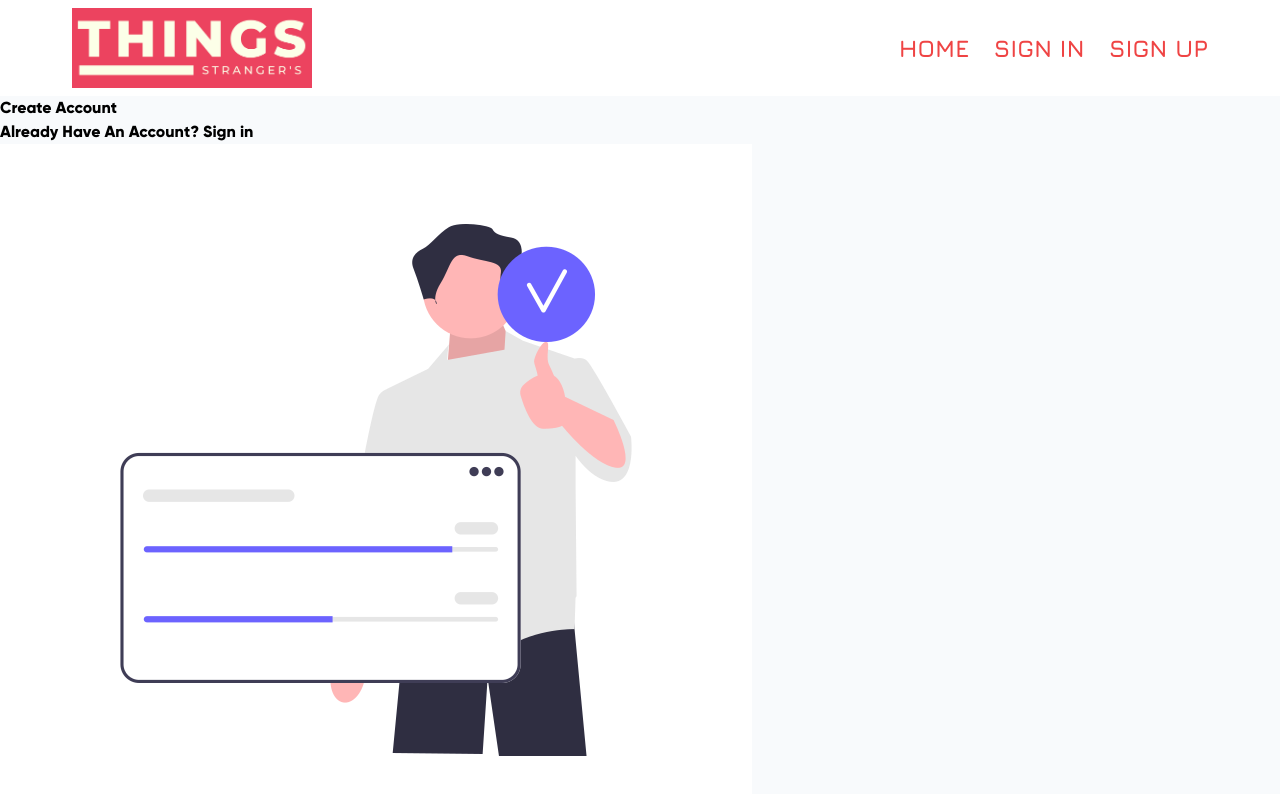
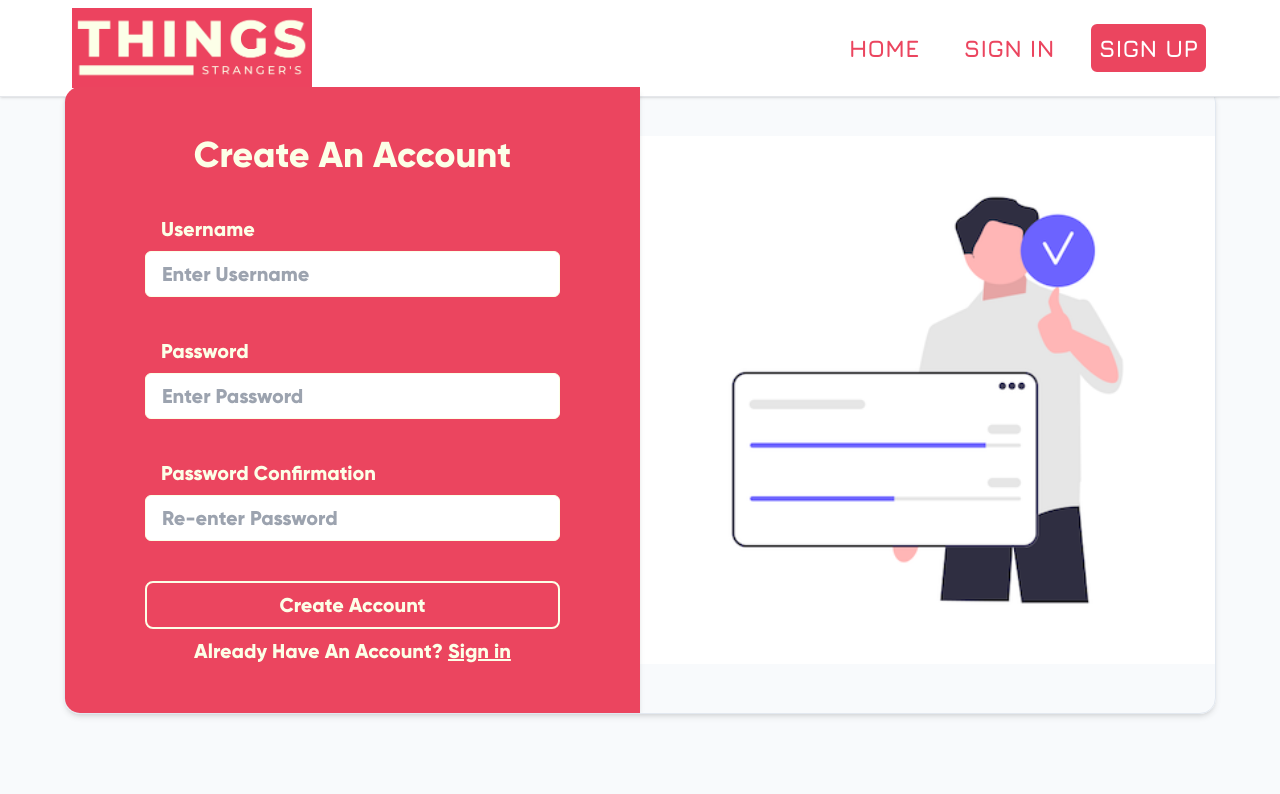
Before and after one commit to pichborithk/strangers-things-tailwind, a React (Vite) app: page /register in a window 1280 px wide. Shown: the top 794 px of the page. Built offline with nearby package versions, Linux system fonts and the light colour scheme; no server answers.

Commit message:
style signin signout and navbar

```diff
--- a/src/components/Navbar.tsx
+++ b/src/components/Navbar.tsx
@@ -16,34 +16,55 @@ const Navbar = ({ token, openUser, setOpenUser, userData }: NavbarProps) => {
   }
 
   return (
-    <header className='absolute top-0 w-full bg-white'>
+    <header className='absolute top-0 w-full border-b bg-white shadow'>
       <section className='mx-auto flex max-w-6xl items-center justify-between p-2'>
         <img src={logo} alt='logo web site' className='max-h-20' />
-        <nav className='nav-link  flex gap-6 text-2xl font-bold text-red-500'>
-          <Link to='/'>HOME</Link>
+        <nav className='relative flex items-center gap-6 font-jura text-2xl font-bold text-primary'>
+          <Link
+            to='/'
+            className='rounded-lg border-2 border-white px-2 py-2 hover:border-primary'
+          >
+            HOME
+          </Link>
           {token ? (
             <>
-              <Link to='/profile'>PROFILE</Link>
+              <Link
+                to='/profile'
+                className='rounded-lg border-2 border-white px-2 py-2 hover:border-primary'
+              >
+                PROFILE
+              </Link>
               <p
                 onClick={event => {
                   event.stopPropagation();
                   setOpenUser(!openUser);
                 }}
+                className='flex h-12 w-12 cursor-pointer items-center justify-center rounded-full bg-primary font-gilroy text-3xl text-secondary'
               >
                 {userData.username.slice(0, 1).toUpperCase()}
               </p>
               <Link
                 to='/'
                 onClick={handleSignOut}
-                className={openUser ? 'signout active' : 'signout'}
+                className={`absolute -bottom-[41px] -right-16 -z-10  rounded-lg bg-primary px-2 py-2 text-xl text-secondary opacity-0  ${
+                  openUser ? 'signout' : ''
+                }`}
               >
                 SIGN OUT
               </Link>
             </>
           ) : (
             <>
-              <Link to='/signin'>SIGN IN</Link>
-              <Link to='/register' className='signup'>
+              <Link
+                to='/signin'
+                className='rounded-lg border-2 border-white px-2 py-2 hover:border-primary'
+              >
+                SIGN IN
+              </Link>
+              <Link
+                to='/register'
+                className='rounded-lg border-2 border-white  bg-primary px-2 py-2 text-white hover:border-primary'
+              >
                 SIGN UP
               </Link>
             </>
--- a/src/index.css
+++ b/src/index.css
@@ -22,10 +22,17 @@
   }
 }
 
-* {
-  font-family: Gilroy-ExtraBold;
+@layer base {
+  html {
+    @apply font-gilroy;
+  }
 }
 
-.nav-link > a {
+/* .nav-link > a {
   font-family: 'Jura', sans-serif;
+} */
+
+.signout {
+  opacity: 1;
+  z-index: 1;
 }
--- a/src/router/SignIn.tsx
+++ b/src/router/SignIn.tsx
@@ -39,11 +39,13 @@ const SignIn = () => {
     <div className='signin mx-auto flex h-screen max-w-6xl items-center justify-center'>
       <form
         onSubmit={handleSignIn}
-        className='flex w-1/2 flex-col items-center justify-evenly gap-12 rounded-2xl border border-solid border-red-100 px-20 py-12 text-xl text-red-500 shadow-md'
+        className='relative flex w-1/2 flex-col items-center justify-evenly gap-12 rounded-2xl border border-solid border-red-100 px-20 py-12 text-xl text-primary shadow-md'
       >
-        <h1>Sign In</h1>
+        <h1 className='text-4xl'>Sign In</h1>
         <fieldset className='flex w-full flex-col'>
-          <label htmlFor='username'>Username</label>
+          <label htmlFor='username' className='px-4 py-2'>
+            Username
+          </label>
           <input
             type='text'
             name='username'
@@ -51,11 +53,13 @@ const SignIn = () => {
             value={username}
             onChange={event => setUsername(event.target.value)}
             required
-            className='rounded-md border border-solid border-slate-300 px-4 py-2 focus:outline-red-500'
+            className='rounded-md border border-solid border-slate-300 px-4 py-2 focus:outline-primary'
           />
         </fieldset>
-        <fieldset className='flex w-full flex-col'>
-          <label htmlFor='password'>Password</label>
+        <fieldset className='relative flex w-full flex-col'>
+          <label htmlFor='password' className='px-4 py-2'>
+            Password
+          </label>
           <input
             type={hidePassword ? 'password' : 'text'}
             name='password'
@@ -66,22 +70,33 @@ const SignIn = () => {
             className='rounded-md border border-solid border-slate-300 px-4 py-2 focus:outline-red-500'
           />
           <i
-            className={`fa-solid  ${hidePassword ? 'fa-eye-slash' : 'fa-eye'} ${
-              !password && 'hidden'
-            }`}
+            className={`fa-solid absolute bottom-3 right-4 text-primary ${
+              hidePassword ? 'fa-eye-slash' : 'fa-eye'
+            } ${!password && 'hidden'}`}
             onClick={() => setHidePassword(!hidePassword)}
           ></i>
         </fieldset>
-        <div className='w-3/4 text-center'>
-          <button>Sign In</button>
+        <div className='text-center'>
+          <button className='mb-2 rounded-lg border-2 border-primary bg-primary px-4 py-2 text-secondary hover:bg-white hover:text-primary'>
+            Sign In
+          </button>
           <p>
-            Forget <a>Username / Password</a>?
+            Forget{' '}
+            <a href='#' className='text-slate-700'>
+              Username / Password
+            </a>{' '}
+            ?
           </p>
           <p>
-            Don't have an account? <Link to='/register'>Join Us</Link>
+            Don't have an account?{' '}
+            <Link to='/register' className='text-slate-700'>
+              Join Us
+            </Link>
           </p>
         </div>
-        <span>{notification}</span>
+        <span className='absolute bottom-4 text-base text-slate-700'>
+          {notification}
+        </span>
       </form>
     </div>
   );
--- a/src/router/SignUp.tsx
+++ b/src/router/SignUp.tsx
@@ -1,7 +1,7 @@
 import { FormEvent, useEffect, useState } from 'react';
 import { Link, useNavigate, useOutletContext } from 'react-router-dom';
 
-import logo from '../asset/Join.png';
+import logo from '../asset/Join (adjusted).png';
 import { registerUser } from '../api/fetchAPI';
 import { useAppDispatch, useAppSelector } from '../app/store';
 import { setNotification } from '../app/tokenSlice';
@@ -55,11 +55,17 @@ const SignUp = () => {
   }, []);
 
   return (
-    <div className='register'>
-      <form className='form' onSubmit={handleRegister}>
-        <h1>Create An Account</h1>
-        <fieldset>
-          <label htmlFor='username'>Username</label>
+    <div className='mx-auto flex h-screen max-w-6xl items-center justify-center'>
+      <div className='flex w-full items-center justify-between overflow-hidden rounded-2xl border border-slate-200 shadow-md'>
+        <form
+          onSubmit={handleRegister}
+          className='relative flex w-1/2 flex-col items-center justify-evenly gap-8 bg-primary px-20 py-12 text-xl text-secondary shadow-md'
+        >
+          <h1 className='text-4xl'>Create An Account</h1>
+          <fieldset className='flex w-full flex-col'>
+            <label htmlFor='username' className='px-4 py-2'>
+              Username
+            </label>
             <input
               autoComplete='off'
               type='text'
@@ -68,10 +74,13 @@ const SignUp = () => {
               value={username}
               onChange={event => setUsername(event.target.value)}
               required
+              className='rounded-md border border-solid border-secondary px-4 py-2 text-slate-700 focus:outline-primary'
             />
           </fieldset>
-        <fieldset>
-          <label htmlFor='password'>Password</label>
+          <fieldset className='relative flex w-full flex-col'>
+            <label htmlFor='password' className='px-4 py-2'>
+              Password
+            </label>
             <input
               type={hidePassword ? 'password' : 'text'}
               name='password'
@@ -79,16 +88,19 @@ const SignUp = () => {
               value={password}
               onChange={event => setPassword(event.target.value)}
               required
+              className='rounded-md border border-solid border-secondary px-4 py-2 text-slate-700 focus:outline-primary'
             />
             <i
-            className={`fa-solid  ${hidePassword ? 'fa-eye-slash' : 'fa-eye'} ${
-              !(password || confirmPassword) && 'hidden'
-            }`}
+              className={`fa-solid absolute bottom-3 right-4 text-primary  ${
+                hidePassword ? 'fa-eye-slash' : 'fa-eye'
+              } ${!(password || confirmPassword) && 'hidden'}`}
               onClick={() => setHidePassword(!hidePassword)}
             ></i>
           </fieldset>
-        <fieldset>
-          <label htmlFor='confirm-password'>Password Confirmation</label>
+          <fieldset className='relative flex w-full flex-col'>
+            <label htmlFor='confirm-password' className='px-4 py-2'>
+              Password Confirmation
+            </label>
             <input
               type={hidePassword ? 'password' : 'text'}
               name='confirm-password'
@@ -96,23 +108,32 @@ const SignUp = () => {
               value={confirmPassword}
               onChange={event => setConfirmPassword(event.target.value)}
               required
+              className='rounded-md border border-solid border-secondary px-4 py-2 text-slate-700 focus:outline-primary'
             />
             <i
-            className={`fa-solid  ${hidePassword ? 'fa-eye-slash' : 'fa-eye'} ${
-              !(password || confirmPassword) && 'hidden'
-            }`}
+              className={`fa-solid absolute bottom-3 right-4 text-primary  ${
+                hidePassword ? 'fa-eye-slash' : 'fa-eye'
+              } ${!(password || confirmPassword) && 'hidden'}`}
               onClick={() => setHidePassword(!hidePassword)}
             ></i>
           </fieldset>
-        <div>
-          <button>Create Account</button>
+          <div className='mt-2 w-full text-center'>
+            <button className='mb-2 w-full rounded-lg border-2 border-secondary px-4 py-2 hover:bg-white hover:text-primary'>
+              Create Account
+            </button>
             <p>
-            Already Have An Account? <Link to='/signin'>Sign in</Link>
+              Already Have An Account?{' '}
+              <Link to='/signin' className='underline'>
+                Sign in
+              </Link>
             </p>
           </div>
-        <span>{notification}</span>
+          <span className='absolute bottom-4 text-base text-secondary'>
+            {notification}
+          </span>
         </form>
-      <img src={logo} alt='join' />
+        <img src={logo} alt='join' className='flex-1' />
+      </div>
     </div>
   );
 };
--- a/tailwind.config.js
+++ b/tailwind.config.js
@@ -2,15 +2,21 @@
 export default {
   content: ['./index.html', './src/**/*.{js,ts,jsx,tsx}'],
   theme: {
-    fontFamily: {
-      gilroy: ['Gilroy-ExtraBold', 'serif'],
-      jura: ['Jura', 'san-serif'],
-    },
     extend: {
       screens: {
         widescreen: { raw: '(min-aspect-ratio: 3/2)' },
         tallscreen: { raw: '(min-aspect-ratio: 13/20)' },
       },
+      fontFamily: {
+        gilroy: ['Gilroy-ExtraBold', 'serif'],
+        gilroyLight: ['Gilroy-Light', 'serif'],
+        jura: ['Jura', 'san-serif'],
+      },
+      colors: {
+        primary: { DEFAULT: '#eb455f' },
+        secondary: { DEFAULT: '#fcffe7' },
+        checked: { DEFAULT: '#1bca00' },
+      },
     },
   },
   plugins: [],
```
Also changed, not shown: src/asset/Join (adjusted).png (added). Lines whose indentation alone changed are shown as unchanged.
